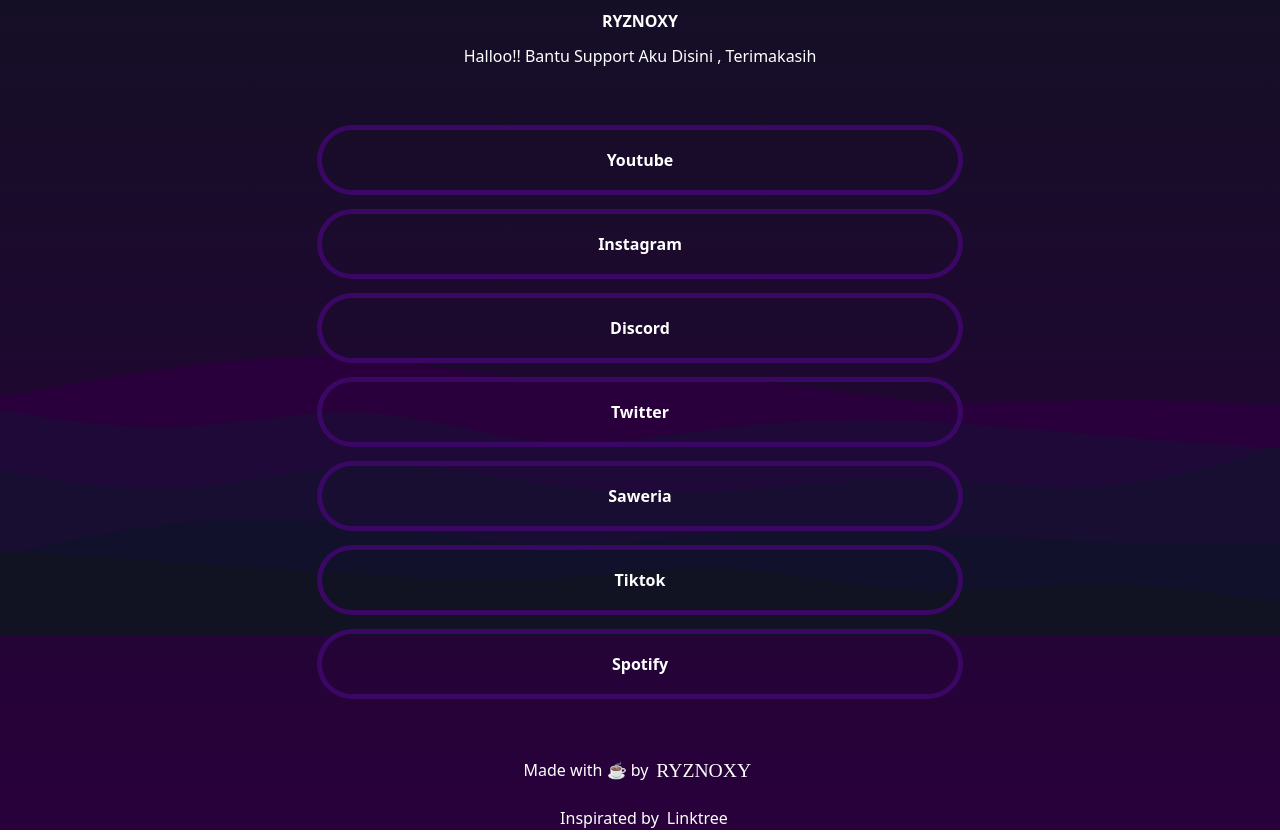
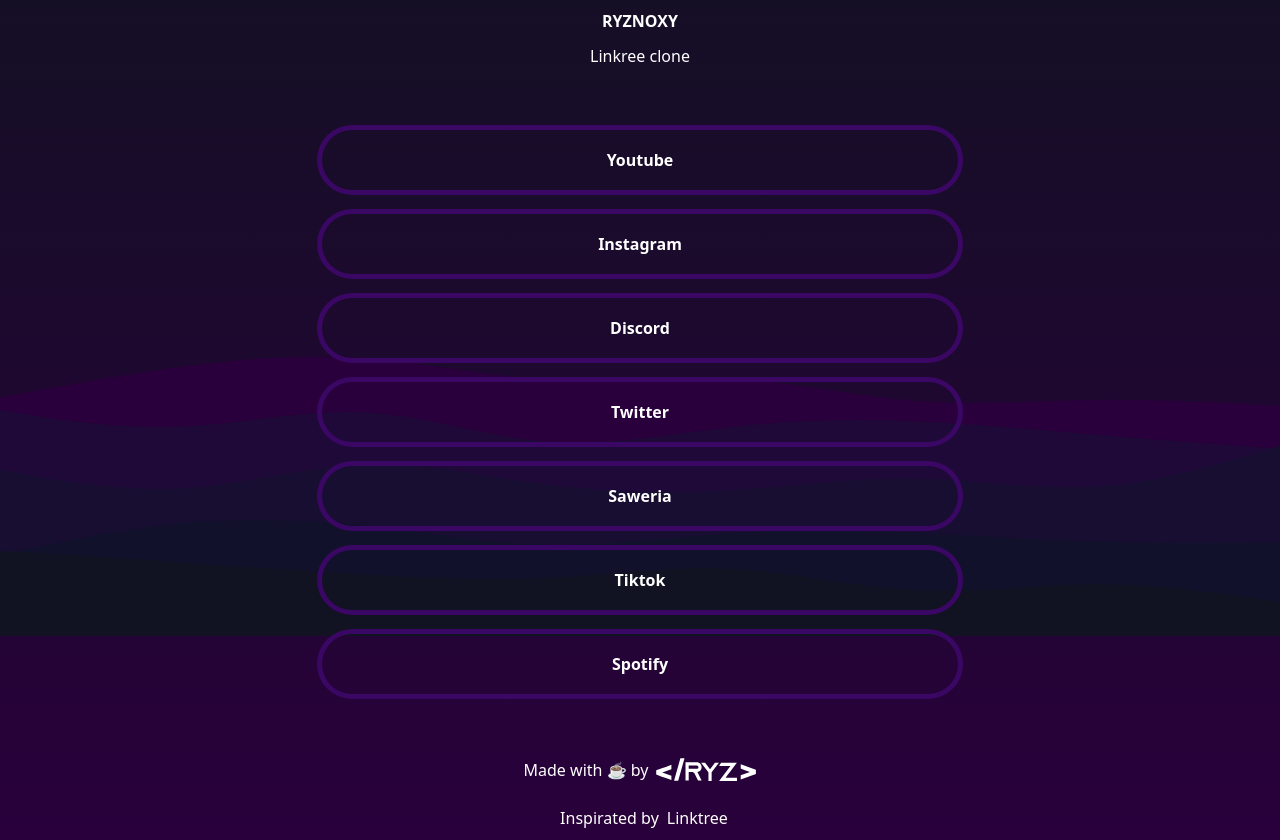
Before and after one commit to ryznoxy/pohonlink, a website: page index.html in a window 1280 px wide. Shown: the part 164-1004 px from the top of the page. Drawn offline with nearby package versions, Linux system fonts and the light colour scheme.

Commit message:
updated?

```diff
--- a/index.html
+++ b/index.html
@@ -14,7 +14,7 @@
     />
   </head>
   <body
-    class="bg-gradient-to-b from-[#111222] to-[#29003b] text-white overflow-y-"
+    class="bg-gradient-to-b from-[#111222] to-[#29003b] text-white overflow-y-auto"
   >
     <!--Preloader-->
 
@@ -28,8 +28,8 @@
           class="bg-[#270946] rounded-full w-32 max-w-md ring-4 ring-blue-50"
         />
         <h1 class="pt-[16px] font-bold">RYZNOXY</h1>
-        <h2 class="text-[16px] pl-40px pr-40px pt-[16px] text-center">
-          Halloo!! Bantu Support Aku Disini , Terimakasih
+        <h2 class="text-[16px] pl-[40px] pr-[40px] pt-[16px] text-center">
+          Linkree clone
         </h2>
       </div>
       <div class="flex flex-col pt-[64px] space-y-6 justify-center">
@@ -215,18 +215,19 @@
       <div class="justify-center items-center flex p-4">
         <div class="flex gap-2">
           <p class="text-center">Made with ☕ by</p>
-          <img
-            src="img/footer.svg"
-            alt="footer"
-            srcset=""
-            class="self-center"
-            width="100px"
-          />
+          <a href="#">
+            <img
+              src="img/ryz.svg"
+              alt="footer"
+              srcset=""
+              class="self-center"
+              width="100px"
+          /></a>
         </div>
       </div>
     </footer>
 
-    <div class="gap-2 flex justify-center items-center">
+    <div class="gap-2 mb-[10px] flex justify-center items-center">
       <br />
       <span>Inspirated by</span><a href="http://linktr.ee">Linktree</a>
     </div>
```
Also changed, not shown: img/ryz.svg (added), img/three-dots.svg (deleted).
